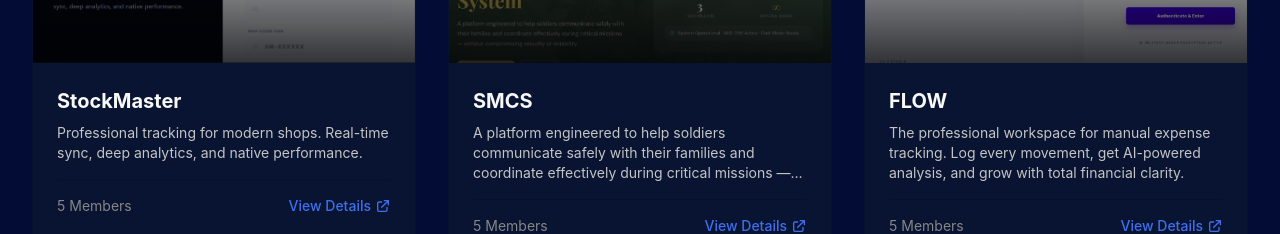
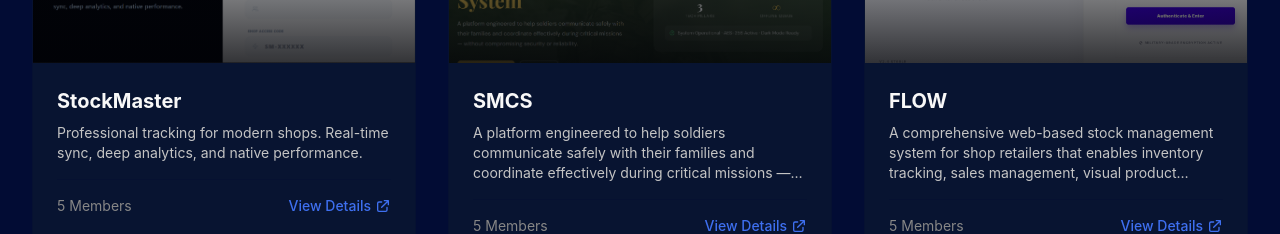
Before and after one commit to ikundabayoplacide/sos-pitching-projects, a React (Vite) app: page / in a window 1280 px wide. Shown: the part 2040-2274 px from the top of the page. Built offline with nearby package versions, Linux system fonts and the light colour scheme.

Commit message:
changed names

```diff
--- a/src/components/ProjectSection.tsx
+++ b/src/components/ProjectSection.tsx
@@ -143,7 +143,7 @@ const mockProjects: Project[] = [
     id: "14",
     title: "FLOW",
     description:
-      "The professional workspace for manual expense tracking. Log every movement, get AI-powered analysis, and grow with total financial clarity.",
+      "A comprehensive web-based stock management system for  shop retailers that enables inventory tracking, sales management, visual product previews, and multi-shop administration with centralized data synchronization.",
     image: p14,
     projectUrl: "https://tilestokapp-2.onrender.com",
     members: [
```
